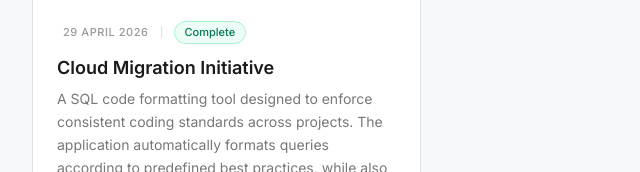
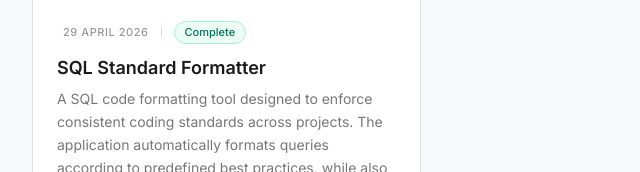
Before and after one commit to CoBDataAnalytics/cobdataanalytics.github.io, a plain HTML site: page index.html in a window 1280 px wide. Shown: the part 1348-1520 px from the top of the page, 0-640 px from the left. Drawn offline with nearby package versions, Linux system fonts and the light colour scheme; some icons are missing.

Commit message:
Fix project name error from previous PR

```diff
--- a/index.html
+++ b/index.html
@@ -261,7 +261,7 @@
         const projects = [
             {
                 id: 1,
-                title: "Cloud Migration Initiative",
+                title: "SQL Standard Formatter",
                 category: "technical",
                 date: "29 April 2026",
                 developer: "Jeffrey Jose",
```
